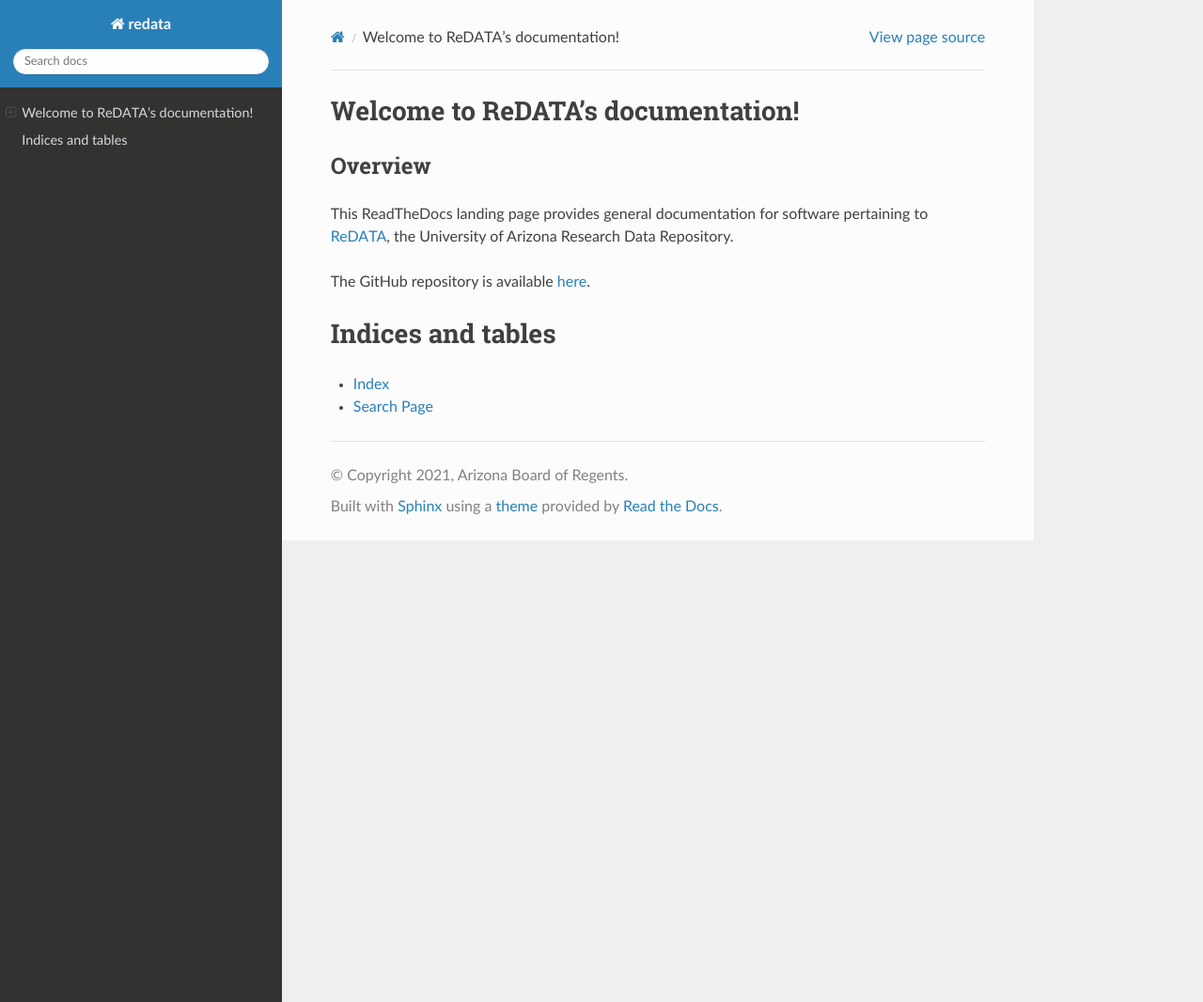
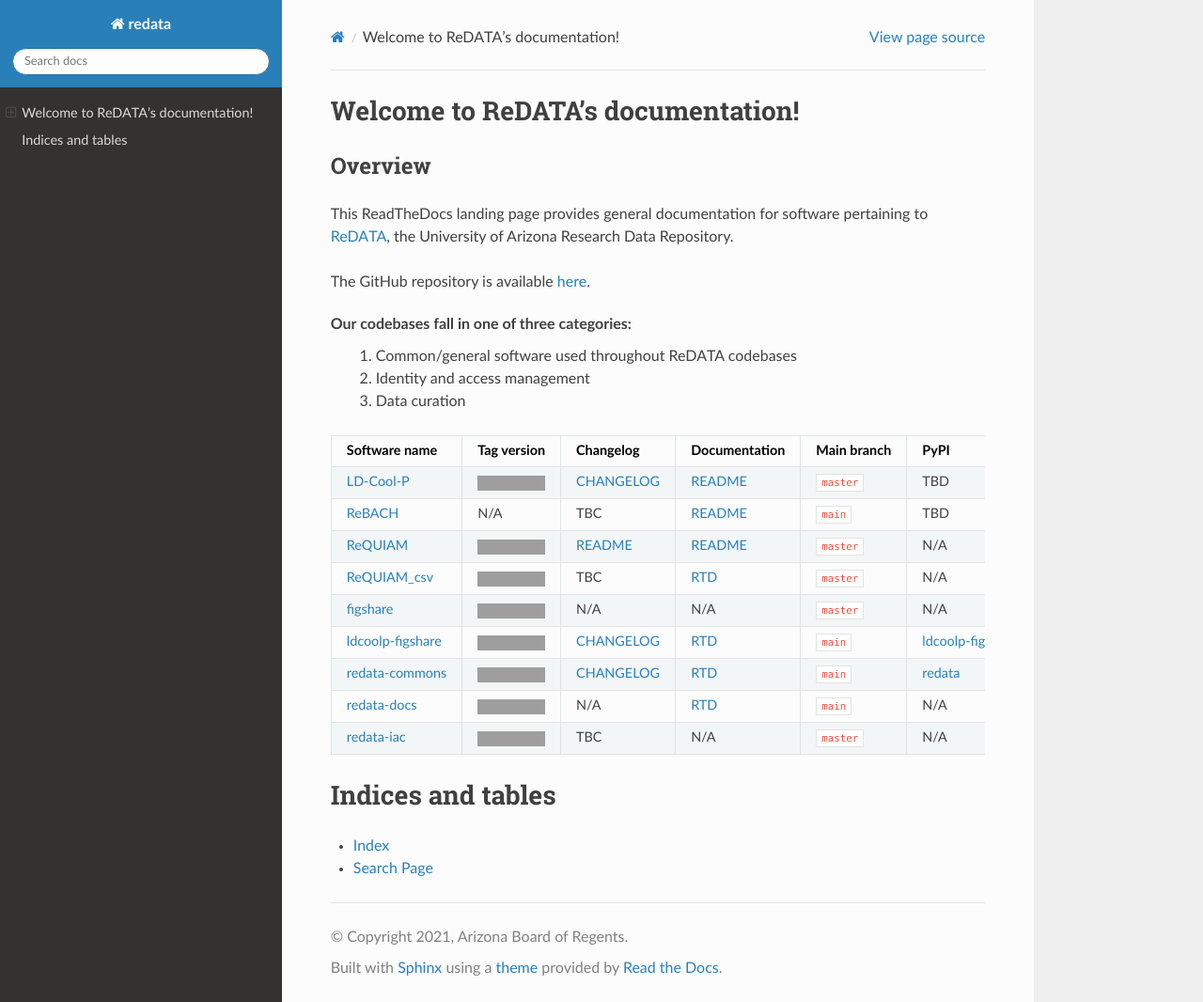
Before and after one commit to UAL-RE/redata-docs, a Sphinx documentation site: the page built from source/index.rst, in a window 1280 px wide and 1066 px high. Shown: the whole window at 94% size. Built offline with Sphinx 7.4.7 and the Read the Docs theme 2.0.0, drawn with Linux system fonts in a browser that asks for light colours; grey boxes are pictures that could not be loaded.

Commit message:
Add primary table for each codebase with links
 - Adjust/add external links definitions in conf.py

```diff
--- a/source/conf.py
+++ b/source/conf.py
@@ -66,6 +66,7 @@ repo_link = f'{ual_re}/redata-docs'
 extlinks = {
     'repo': (f"{repo_link}/%s", None),
     'repo-main-file': (f"{repo_link}/blob/main/%s", None),
-    'repo-proj': (f"{ual_re}/%s", None),
+    'ual-re': (f"{ual_re}/%s", None),
     'pypi': ('https://pypi.org/project/%s', None),
+    'rtd': (f'https://%s.readthedocs.io', None),
 }
--- a/source/index.rst
+++ b/source/index.rst
@@ -18,6 +18,32 @@ to `ReDATA`_, the University of Arizona Research Data Repository.
 
 The GitHub repository is available :repo:`here <>`.
 
+Our codebases fall in one of three categories:
+ 1. Common/general software used throughout ReDATA codebases
+ 2. Identity and access management
+ 3. Data curation
+
++-----------------------------------------------+----------------------------+---------------+-------------------------------+-------------+---------------------------------------------+
+| Software name                                 | Tag version                | Changelog     | Documentation                 | Main branch | PyPI                                        |
++===============================================+============================+===============+===============================+=============+=============================================+
+| :ual-re:`LD-Cool-P <LD-Cool-P>`               | |ldcoolp_version|          | `CHANGELOG`__ | `README`__                    | ``master``  | TBD                                         |
++-----------------------------------------------+----------------------------+---------------+-------------------------------+-------------+---------------------------------------------+
+| :ual-re:`ReBACH <ReBACH>`                     | N/A                        | TBC           | `README`__                    | ``main``    | TBD                                         |
++-----------------------------------------------+----------------------------+---------------+-------------------------------+-------------+---------------------------------------------+
+| :ual-re:`ReQUIAM <ReQUIAM>`                   | |ReQUIAM_version|          | `README`__    | `README`__                    | ``master``  | N/A                                         |
++-----------------------------------------------+----------------------------+---------------+-------------------------------+-------------+---------------------------------------------+
+| :ual-re:`ReQUIAM_csv <ReQUIAM_csv>`           | |ReQUIAM_csv_version|      | TBC           | :rtd:`RTD <requiam-csv>`      | ``master``  | N/A                                         |
++-----------------------------------------------+----------------------------+---------------+-------------------------------+-------------+---------------------------------------------+
+| :ual-re:`figshare <figshare>`                 | |figshare_version|         | N/A           | N/A                           | ``master``  | N/A                                         |
++-----------------------------------------------+----------------------------+---------------+-------------------------------+-------------+---------------------------------------------+
+| :ual-re:`ldcoolp-figshare <ldcoolp-figshare>` | |ldcoolp-figshare_version| | `CHANGELOG`__ | :rtd:`RTD <ldcoolp-figshare>` | ``main``    | :pypi:`ldcoolp-figshare <ldcoolp-figshare>` |
++-----------------------------------------------+----------------------------+---------------+-------------------------------+-------------+---------------------------------------------+
+| :ual-re:`redata-commons <redata-commons>`     | |redata-commons_version|   | `CHANGELOG`__ | :rtd:`RTD <redata-commons>`   | ``main``    | :pypi:`redata <redata>`                     |
++-----------------------------------------------+----------------------------+---------------+-------------------------------+-------------+---------------------------------------------+
+| :ual-re:`redata-docs <redata-docs>`           | |redata-docs_version|      | N/A           | :rtd:`RTD <redata>`           | ``main``    | N/A                                         |
++-----------------------------------------------+----------------------------+---------------+-------------------------------+-------------+---------------------------------------------+
+| :ual-re:`redata-iac <redata-iac>`             | |redata-iac_version|       | TBC           | N/A                           | ``master``  | N/A                                         |
++-----------------------------------------------+----------------------------+---------------+-------------------------------+-------------+---------------------------------------------+
 
 Indices and tables
 ==================
@@ -26,3 +52,44 @@ Indices and tables
 * :ref:`search`
 
 .. _`ReDATA`: https://arizona.figshare.com
+
+.. |ldcoolp_version| image:: https://img.shields.io/github/v/tag/UAL-RE/LD-Cool-P?label=%20
+   :alt: LD-Cool-P GitHub tag version
+
+.. |ReBACH_version| image:: https://img.shields.io/github/v/tag/UAL-RE/ReBACH?label=%20
+   :alt: ReBACH GitHub tag version
+
+.. |ReQUIAM_version| image:: https://img.shields.io/github/v/tag/UAL-RE/ReQUIAM?label=%20
+   :alt: ReQUIAM GitHub tag version
+
+.. |ReQUIAM_csv_version| image:: https://img.shields.io/github/v/tag/UAL-RE/ReQUIAM_csv?label=%20
+   :alt: ReQUIAM_csv GitHub tag version
+
+.. |ldcoolp-figshare_version| image:: https://img.shields.io/github/v/tag/UAL-RE/ldcoolp-figshare?label=%20
+   :alt: ldcoolp-figshare GitHub tag version
+
+.. |figshare_version| image:: https://img.shields.io/github/v/tag/UAL-RE/figshare?label=%20
+   :alt: figshare GitHub tag version
+
+.. |redata-commons_version| image:: https://img.shields.io/github/v/tag/UAL-RE/redata-commons?label=%20
+   :alt: redata-commons GitHub tag version
+
+.. |redata-docs_version| image:: https://img.shields.io/github/v/tag/UAL-RE/redata-docs?label=%20
+   :alt: redata-docs GitHub tag version
+
+.. |redata-iac_version| image:: https://img.shields.io/github/v/tag/UAL-RE/redata-iac?label=%20
+   :alt: redata-iac GitHub tag version
+
+.. __: https://github.com/UAL-RE/LD-Cool-P/blob/master/CHANGELOG.md
+
+.. __: https://github.com/UAL-RE/LD-Cool-P/blob/master/README.md
+
+.. __: https://github.com/UAL-RE/ReBACH/blob/main/README.md
+
+.. __: https://github.com/UAL-RE/ReQUIAM/blob/master/README.md#changelog
+
+.. __: https://github.com/UAL-RE/ReQUIAM/blob/master/README.md
+
+.. __: https://github.com/UAL-RE/ldcoolp-figshare/blob/main/CHANGELOG.md
+
+.. __: https://github.com/UAL-RE/redata-commons/blob/main/CHANGELOG.md
```
